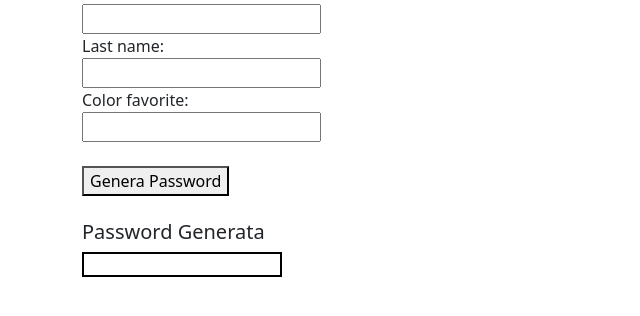
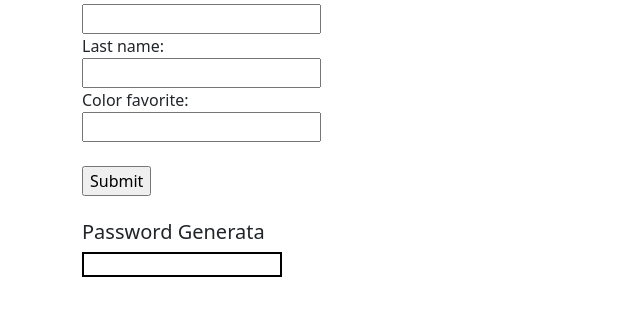
Before and after one commit to Dayronaguilera/js-pwdgen-wannabe, a plain HTML site: page bonus/index.html in a window 1280 px wide. Shown: the part 76-392 px from the top of the page, without its empty margins (0-640 px from the left). Drawn offline with nearby package versions, Linux system fonts and the light colour scheme.

Commit message:
No bonus

```diff
--- a/bonus/index.html
+++ b/bonus/index.html
@@ -14,14 +14,20 @@
 
     <form>
         <!-- info per generare la pass -->
+
         <label for="fname">First name:</label><br>
         <input type="text" id="fname" name="fname"><br>
+
         <label for="lname">Last name:</label><br>
         <input type="text" id="lname" name="lname"><br>
+
         <label for="lname">Color favorite:</label><br>
-        <input type="text" id="color" name="lname"><br><br>
-        <button onclick="myfunction()" >Genera Password</button><br><br>
+        <input type="text" id="color" name="color"><br><br>
+
+        <input onclick="myfunction()" type="submit" value="Submit"><br><br>
+
     </form>
+
     <!-- pass generata -->
     <h5>Password Generata</h5>
     <div class="cont">
--- a/bonus/js/script.js
+++ b/bonus/js/script.js
@@ -1,10 +1,9 @@
 // delle prove con imput
 
-var fname = document.getElementById(fname);
-var lname = document.getElementById(lname);
-var color = document.getElementById(color);
-
-function myfunction(params) {
-    var password = fname + lname + color;
-
+function myfunction (params) {
+    var x = document.getElementById('fname');
+    var z = document.getElementById('lname');
+    var y = document.getElementById('color');
+    var tot = x + z + y;
+    document.getElementById('password').innerHTML = tot + 21;
 }
```
